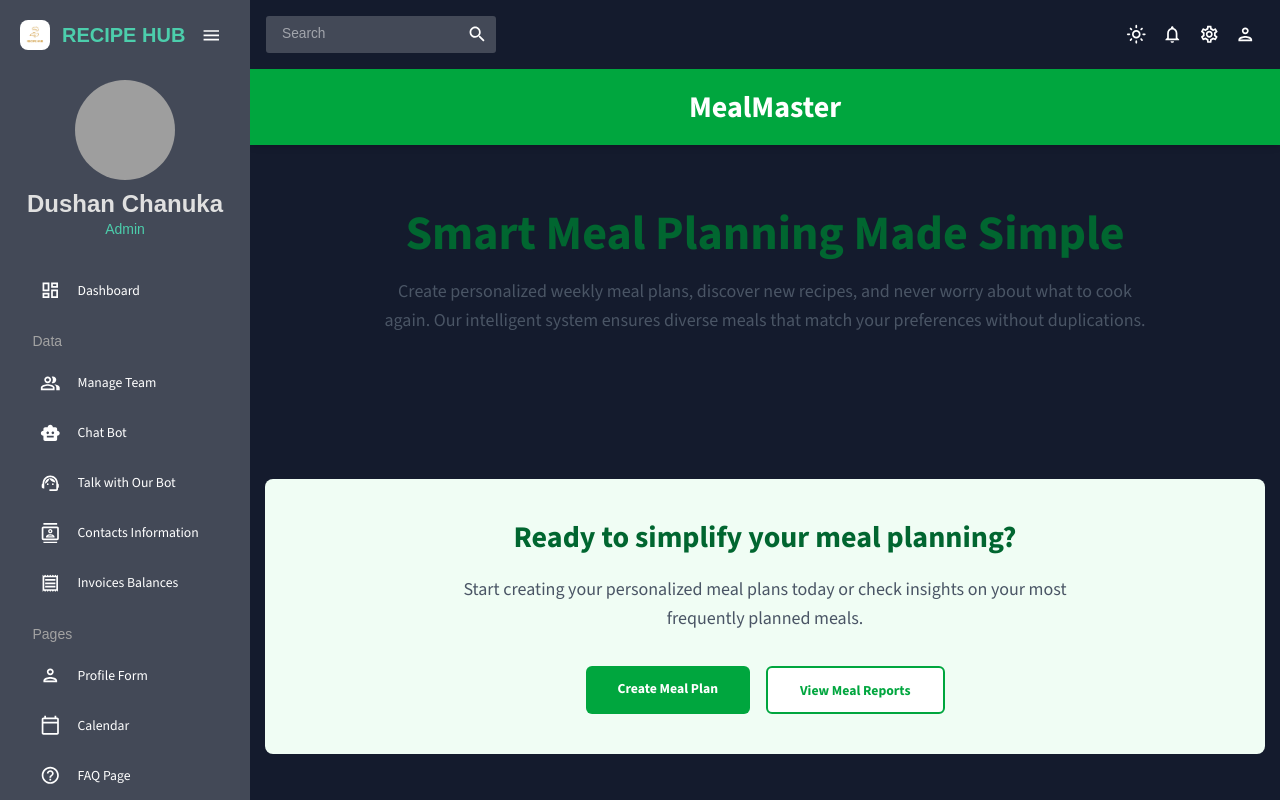
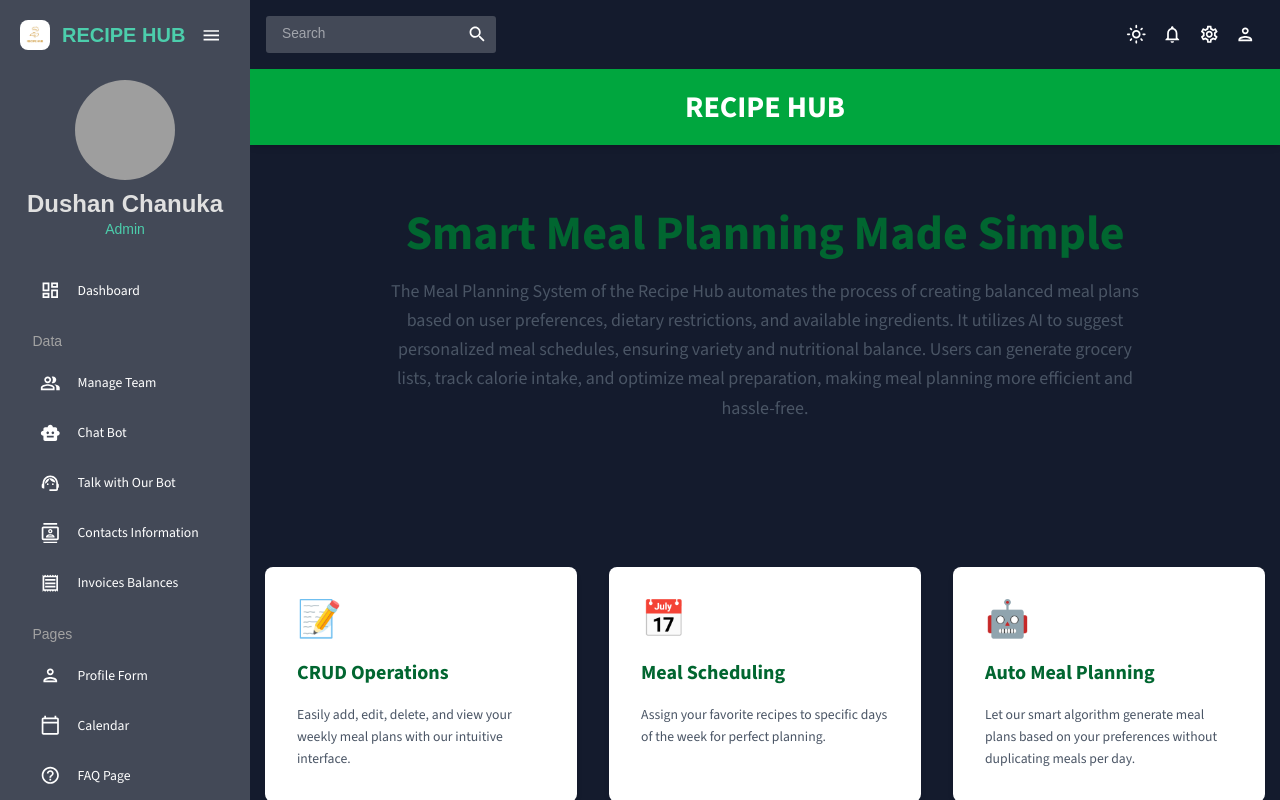
Before and after one commit to Chanuka-Dushan/ITPM-Project, a React (Vite) app in the folder client/: page /app/mealplanninghome in a window 1280 px wide. Built offline with nearby package versions, Linux system fonts and the light colour scheme; grey boxes are pictures that could not be loaded.

Commit message:
home page
edited the  description

```diff
--- a/client/src/pages/MealPlanningHome.jsx
+++ b/client/src/pages/MealPlanningHome.jsx
@@ -11,7 +11,7 @@ const MealPlanningHome = () => {
     <div className="home-page">
       <header className="bg-green-600 text-white py-5 shadow-md">
         <div className="container mx-auto px-4">
-          <div className="text-3xl font-bold text-center">MealMaster</div>
+          <div className="text-3xl font-bold text-center">RECIPE HUB</div>
         </div>
       </header>
 
@@ -19,12 +19,38 @@ const MealPlanningHome = () => {
         <section className="flex flex-col items-center justify-center py-16 text-center">
           <h1 className="text-4xl md:text-5xl font-bold mb-5 text-green-800">Smart Meal Planning Made Simple</h1>
           <p className="text-lg max-w-3xl mb-10 text-gray-600 leading-relaxed">
-            Create personalized weekly meal plans, discover new recipes, and never worry about what to cook again.
-            Our intelligent system ensures diverse meals that match your preferences without duplications.
+          The Meal Planning System of the Recipe Hub automates the process of creating balanced meal plans based on user preferences, dietary restrictions, and available ingredients. It utilizes AI to suggest personalized meal schedules, ensuring variety and nutritional balance. Users can generate grocery lists, track calorie intake, and optimize meal preparation, making meal planning more efficient and hassle-free.
           </p>
+
+
         </section>
 
+        <section className="grid grid-cols-1 md:grid-cols-3 gap-8 my-10">
 
+        <div className="bg-white rounded-lg p-8 shadow-md hover:translate-y-1 transition-transform">
+          <div className="text-4xl text-green-600 mb-5">📝</div>
+            <h3 className="text-xl font-bold mb-4 text-green-800">CRUD Operations</h3>
+            <p className="text-gray-600 leading-relaxed">
+              Easily add, edit, delete, and view your weekly meal plans with our intuitive interface.
+            </p>
+          </div>
+
+          <div className="bg-white rounded-lg p-8 shadow-md hover:translate-y-1 transition-transform">
+            <div className="text-4xl text-green-600 mb-5">📅</div>
+            <h3 className="text-xl font-bold mb-4 text-green-800">Meal Scheduling</h3>
+            <p className="text-gray-600 leading-relaxed">
+              Assign your favorite recipes to specific days of the week for perfect planning.
+            </p>
+          </div>
+
+          <div className="bg-white rounded-lg p-8 shadow-md hover:translate-y-1 transition-transform">
+            <div className="text-4xl text-green-600 mb-5">🤖</div>
+            <h3 className="text-xl font-bold mb-4 text-green-800">Auto Meal Planning</h3>
+            <p className="text-gray-600 leading-relaxed">
+              Let our smart algorithm generate meal plans based on your preferences without duplicating meals per day.
+            </p>
+          </div>
+        </section>
 
         <section className="bg-green-50 rounded-lg p-10 my-10 flex flex-col items-center">
           <h2 className="text-3xl font-bold mb-5 text-green-800">Ready to simplify your meal planning?</h2>
```
Also changed, not shown: 1 other file (tests, documents, lock files or other folders).
